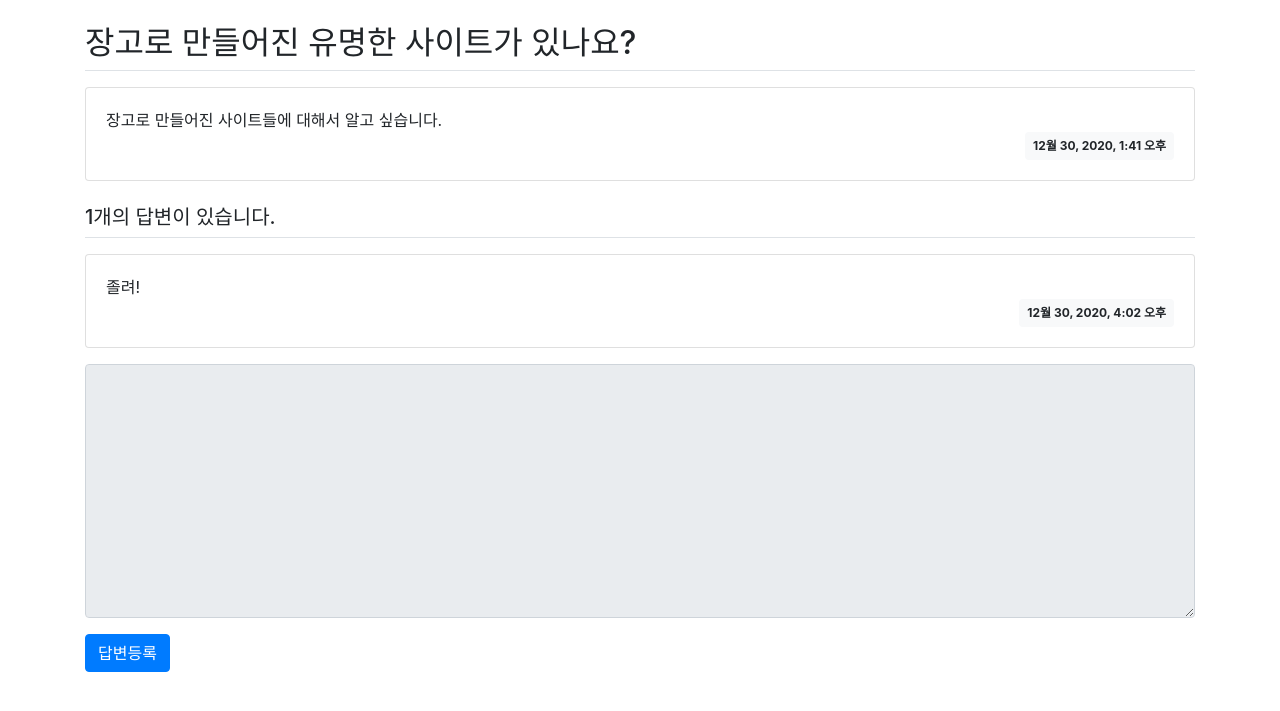
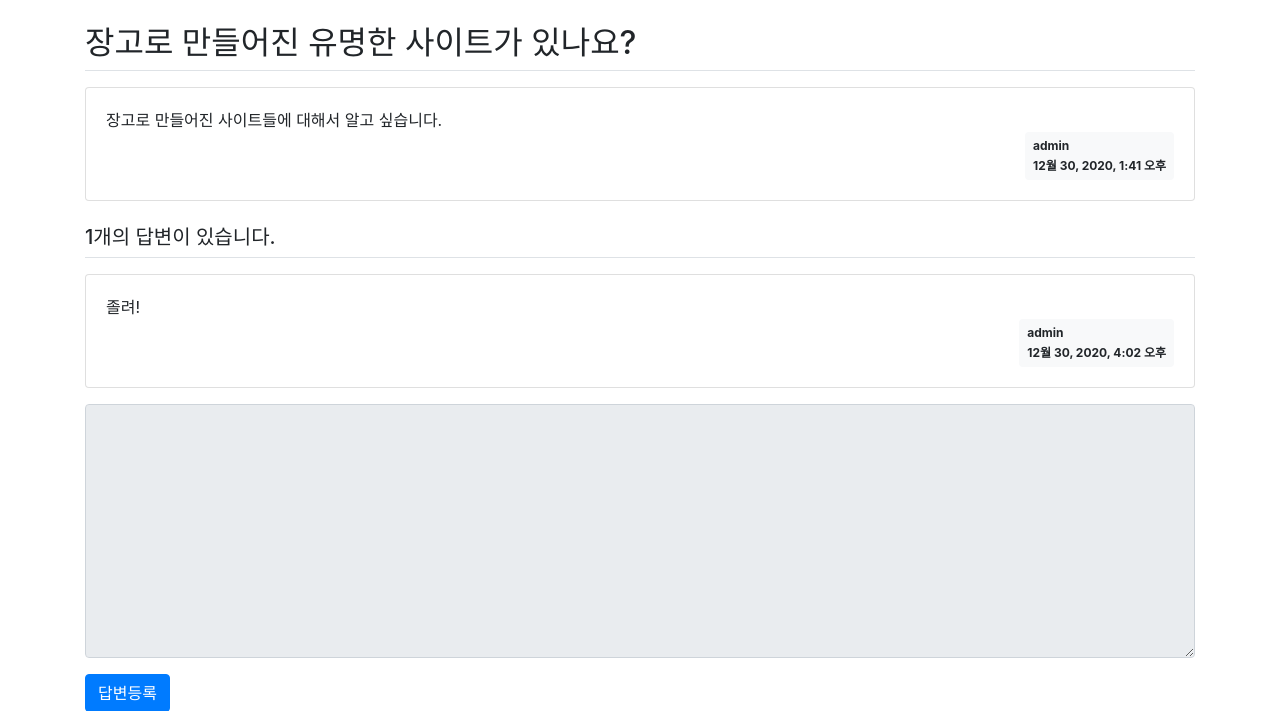
Before and after one commit to sunnyside0907/jumptodjango_study, a Django app: page /pybo/3/ in a window 1280 px wide. Shown: the part 57-768 px from the top of the page. Run offline with Django 3.2, Linux system fonts and the light colour scheme; data comes from the database, SQL or seed files in the repository; both versions use the stored data as it was after the commit; some libraries are stand-ins or nearby versions.

Commit message:
3-08 글쓴이 표시하기

```diff
--- a/templates/pybo/question_detail.html
+++ b/templates/pybo/question_detail.html
@@ -6,8 +6,9 @@
         <div class="card-body">
             <div class="card-text" style="white-space: pre-line;">{{ question.content }}</div>
             <div class="d-flex justify-content-end">
-                <div class="badge badge-light p-2">
-                    {{ question.create_date }}
+                <div class="badge badge-light p-2 text-left">
+                    <div class="mb-2">{{ question.author.username }}</div>
+                    <div>{{ question.create_date }}</div>
                 </div>
             </div>
         </div>
@@ -18,8 +19,9 @@
         <div class="card-body">
             <div class="card-text" style="white-space: pre-line;">{{ answer.content }}</div>
             <div class="d-flex justify-content-end">
-                <div class="badge badge-light p-2">
-                    {{ answer.create_date }}
+                <div class="badge badge-light p-2 text-left">
+                    <div class="mb-2">{{ answer.author.username }}</div>
+                    <div>{{ answer.create_date }}</div>
                 </div>
             </div>
         </div>
```
Also changed, not shown: templates/pybo/question_list.html (+7 -4 lines), db.sqlite3.
